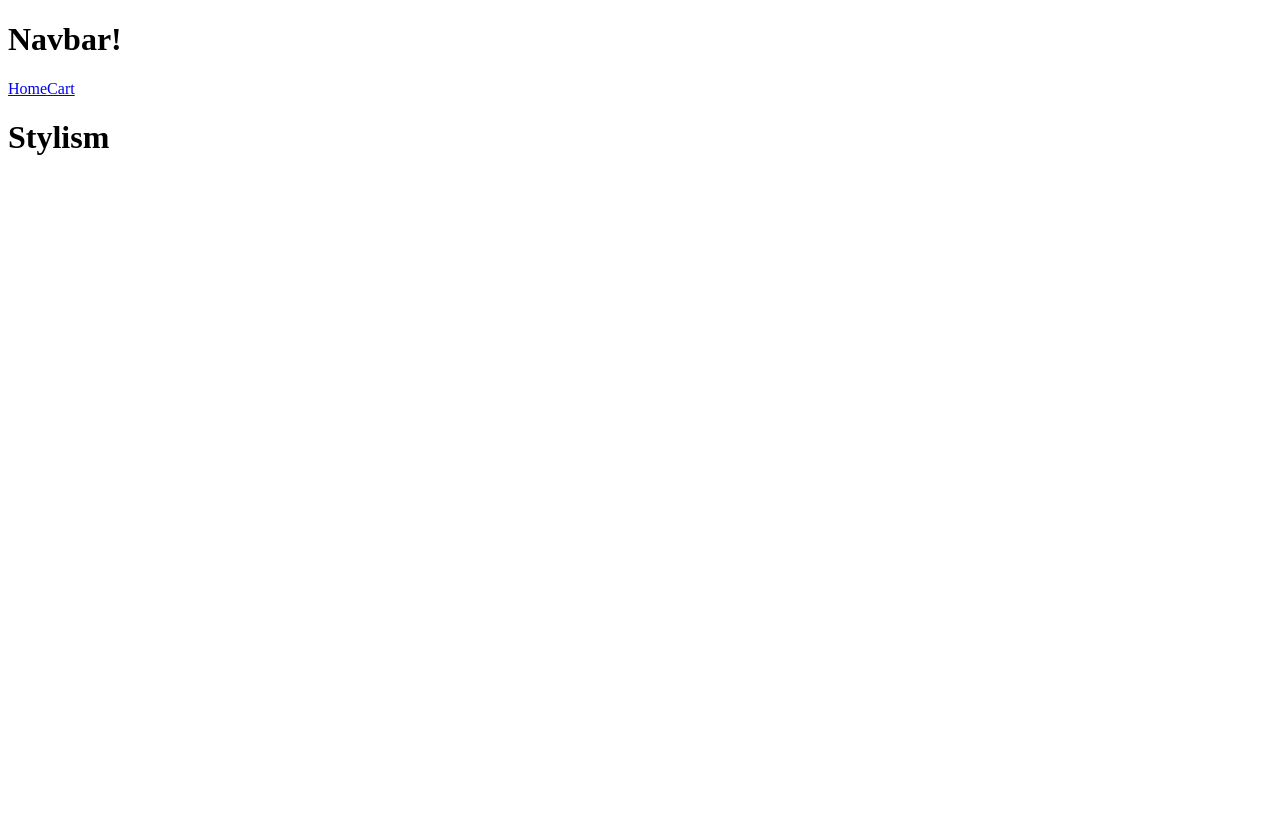
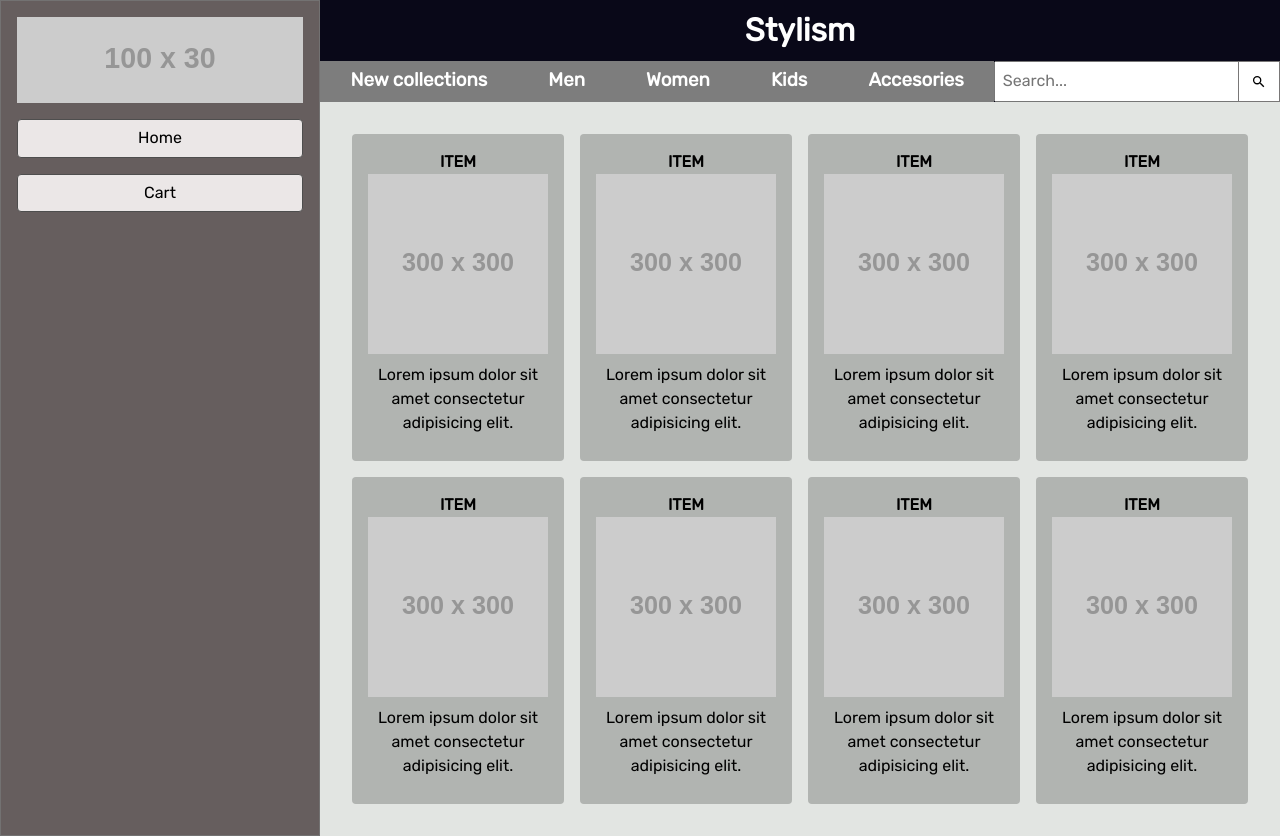
Before and after one commit to MpZero/shopping-cart, a React (Vite) app: page /homepage in a window 1280 px wide. Before the commit the page ends 800 px from the top, so only its background shows below. Built offline with nearby package versions, Linux system fonts and the light colour scheme.

Commit message:
Add Styling to the Navbar, Homepage and Card components

```diff
--- /dev/null
+++ b/src/card/Card.jsx
@@ -0,0 +1,15 @@
+import styles from "./Card.module.css";
+
+const Card = () => {
+  return (
+    <div className={styles.wrapper}>
+      <h4>ITEM</h4>
+      <img src="https://placehold.co/300x300" alt="" />
+      <div className={styles.description}>
+        Lorem ipsum dolor sit amet consectetur adipisicing elit.
+      </div>
+    </div>
+  );
+};
+
+export default Card;
--- /dev/null
+++ b/src/card/Card.module.css
@@ -0,0 +1,17 @@
+.wrapper {
+  background-color: rgb(177, 180, 177);
+  padding: 1em;
+  display: grid;
+  justify-items: center;
+  border-radius: 0.25em;
+  transition: background-color, 0.4s;
+}
+
+.wrapper:hover {
+  background-color: rgb(35, 35, 35);
+  color: white;
+}
+
+.description {
+  padding: 0.6em;
+}
--- a/src/homepage/Homepage.jsx
+++ b/src/homepage/Homepage.jsx
@@ -1,8 +1,39 @@
+import styles from "./Homepage.module.css";
+import Card from "../card/Card.jsx";
+
 const Homepage = () => {
   return (
-    <>
-      <h1>Stylism</h1>
-    </>
+    <div className={styles.wrapper}>
+      <header>
+        <div className={styles.title}>
+          <h1>Stylism</h1>
+        </div>
+        <div className={styles.navBar}>
+          <h3>New collections</h3>
+          <h3>Men</h3>
+          <h3>Women</h3>
+          <h3>Kids</h3>
+          <h3>Accesories</h3>
+          <div className={styles.searchWrapper}>
+            <input type="text" placeholder="Search..." />
+            <svg xmlns="http://www.w3.org/2000/svg" viewBox="0 0 24 24">
+              <title>magnify</title>
+              <path d="M9.5,3A6.5,6.5 0 0,1 16,9.5C16,11.11 15.41,12.59 14.44,13.73L14.71,14H15.5L20.5,19L19,20.5L14,15.5V14.71L13.73,14.44C12.59,15.41 11.11,16 9.5,16A6.5,6.5 0 0,1 3,9.5A6.5,6.5 0 0,1 9.5,3M9.5,5C7,5 5,7 5,9.5C5,12 7,14 9.5,14C12,14 14,12 14,9.5C14,7 12,5 9.5,5Z" />
+            </svg>
+          </div>
+        </div>
+      </header>
+      <main>
+        <Card />
+        <Card />
+        <Card />
+        <Card />
+        <Card />
+        <Card />
+        <Card />
+        <Card />
+      </main>
+    </div>
   );
 };
 
--- /dev/null
+++ b/src/homepage/Homepage.module.css
@@ -0,0 +1,65 @@
+/* header */
+
+.wrapper {
+  display: grid;
+  text-align: center;
+}
+
+header {
+  background-color: rgb(9, 8, 24);
+}
+
+.title {
+  color: white;
+  padding-block: 0.4em;
+}
+
+.navBar {
+  display: grid;
+  grid-auto-flow: column;
+}
+
+h3 {
+  color: white;
+  background-color: rgb(125, 125, 125);
+  cursor: pointer;
+  transition: all, 0.4s;
+  padding: 0.3em;
+}
+
+h3:hover {
+  background-color: rgb(49, 49, 49);
+}
+
+.searchWrapper {
+  display: flex;
+  justify-content: end;
+}
+input {
+  padding: 0.4em;
+  width: 100%;
+}
+
+svg {
+  z-index: 10;
+  background-color: #fff;
+  width: 2.6em;
+  height: 2.6em;
+  position: absolute;
+  /* transform: translate(-0.6em, -0.1em); */
+  cursor: pointer;
+  border: 1px solid rgb(121, 119, 119);
+  padding-inline: 12px;
+  /* transform: translate(250px, 0.4em); */
+}
+/* header end */
+
+/* main */
+
+main {
+  display: grid;
+  grid-template-columns: repeat(4, auto);
+  padding: 2em;
+  background-color: rgb(226, 229, 226);
+  gap: 1em;
+}
--- a/src/main.jsx
+++ b/src/main.jsx
@@ -1,3 +1,4 @@
+import "./reset.css";
 import { StrictMode } from "react";
 import { createRoot } from "react-dom/client";
 import { createBrowserRouter, RouterProvider } from "react-router-dom";
--- a/src/navbar/Navbar.jsx
+++ b/src/navbar/Navbar.jsx
@@ -1,13 +1,22 @@
+import styles from "./Navbar.module.css";
 import { Link, Outlet } from "react-router-dom";
 
 const Navbar = () => {
   return (
-    <>
-      <h1>Navbar!</h1>
-      <Link to="/homepage">Home</Link>
-      <Link to="/cart">Cart</Link>
-      <Outlet />
-    </>
+    <div className={styles.wrapper}>
+      <div className={styles.navbar}>
+        <img src="https://placehold.co/100x30" alt="logo" />
+        <Link className={styles.link} to="/homepage">
+          Home
+        </Link>
+        <Link className={styles.link} to="/cart">
+          Cart
+        </Link>
+      </div>
+      <div className={styles.outletWrapper}>
+        <Outlet />
+      </div>
+    </div>
   );
 };
 
--- /dev/null
+++ b/src/navbar/Navbar.module.css
@@ -0,0 +1,29 @@
+.wrapper {
+  display: grid;
+  grid-template-columns: 1fr 3fr;
+}
+
+.navbar {
+  background-color: rgb(102, 94, 94);
+  border: 1px solid rgb(115, 114, 114);
+  padding: 1em;
+  gap: 1em;
+  display: flex;
+  flex-direction: column;
+}
+
+.link {
+  border: 1px solid rgb(78, 78, 78);
+  border-radius: 0.25em;
+  text-decoration: none;
+  background-color: #ebe7e7;
+  color: black;
+  text-align: center;
+  padding: 0.4em;
+  transition: backgroud-color, 0.4s;
+}
+
+.link:hover {
+  background-color: #55565c;
+  color: white;
+}
--- /dev/null
+++ b/src/reset.css
@@ -0,0 +1,45 @@
+@import url("https://fonts.googleapis.com/css2?family=Cormorant+Garamond:ital,wght@0,300;0,400;0,500;0,600;0,700;1,300;1,400;1,500;1,600;1,700&family=Geologica:wght@100..900&family=Noto+Sans+Mono:wght@100..900&family=Poppins:ital,wght@0,400;0,700;1,400;1,700&family=Roboto:ital,wght@0,400;0,700;1,400;1,700&family=Rubik:ital@0;1&display=swap");
+/*
+  Josh's Custom CSS Reset
+  https://www.joshwcomeau.com/css/custom-css-reset/
+*/
+*,
+*::before,
+*::after {
+  box-sizing: border-box;
+}
+* {
+  margin: 0;
+}
+body {
+  line-height: 1.5;
+  -webkit-font-smoothing: antialiased;
+  font-family: "Rubik", sans-serif;
+}
+img,
+picture,
+video,
+canvas,
+svg {
+  display: block;
+  max-width: 100%;
+}
+input,
+button,
+textarea,
+select {
+  font: inherit;
+}
+p,
+h1,
+h2,
+h3,
+h4,
+h5,
+h6 {
+  overflow-wrap: break-word;
+}
+#root,
+#__next {
+  isolation: isolate;
+}
```
Also changed, not shown: src/homepage/Homepage.css (deleted), src/navbar/Navbar.css (deleted).
